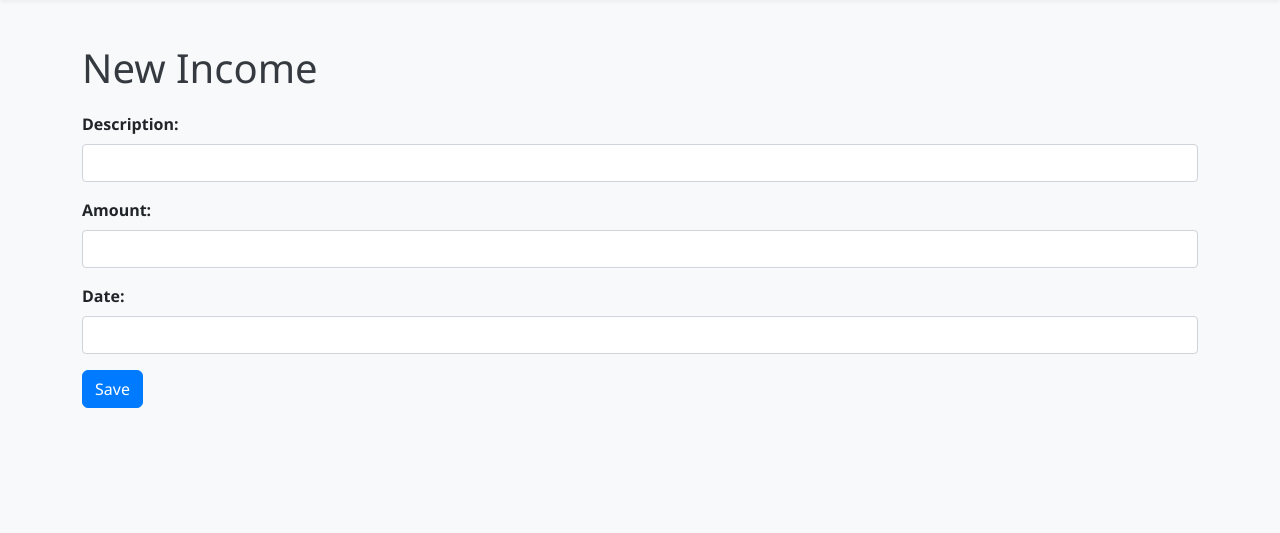
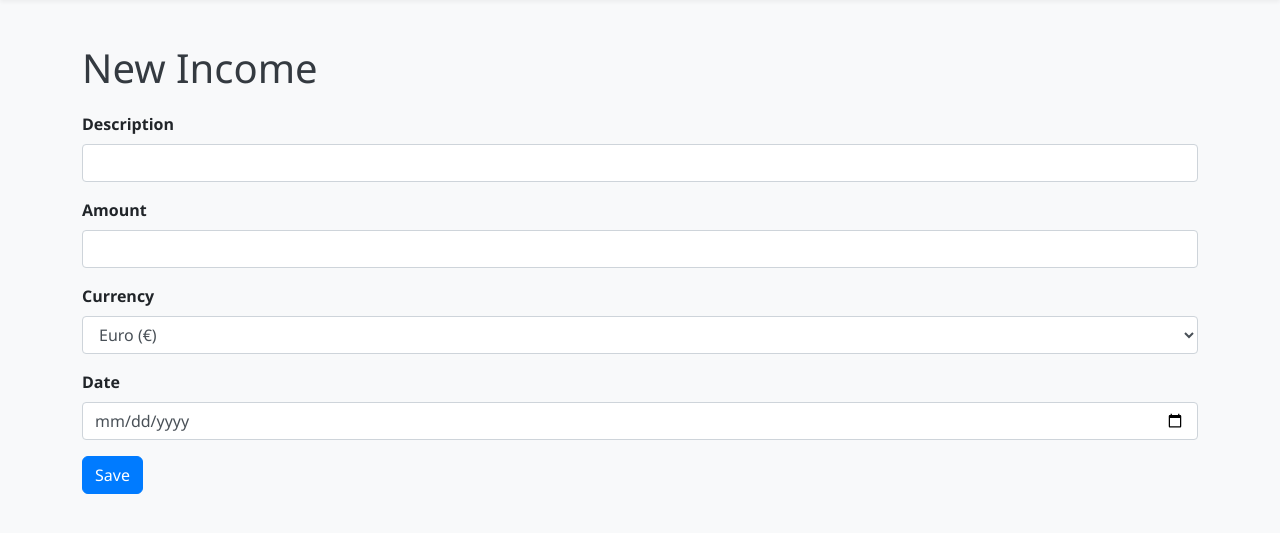
Before and after one commit to akimchik/homaaccountant, a Django app: page /incomes/new/ in a window 1280 px wide. Shown: the part 56-589 px from the top of the page. Run offline with Django 5.2, Linux system fonts and the light colour scheme; the visitor is signed in with stand-in values (Sample User, id 1); some libraries are stand-ins or nearby versions.

Commit message:
v0.0.2 adding date format and currencies

```diff
--- a/expenses/forms.py
+++ b/expenses/forms.py
@@ -1,5 +1,6 @@
+from django import forms
 from django.contrib.auth.forms import UserCreationForm
-from .models import User
+from .models import User, Expense, Income, RecurringExpense
 
 # Custom form for user creation, extending Django's built-in UserCreationForm.
 # This form is used to allow users to sign up with an additional 'role' field.
@@ -9,3 +10,31 @@ class CustomUserCreationForm(UserCreationForm):
         model = User
         # Includes all default fields from UserCreationForm, plus the custom 'role' field.
         fields = UserCreationForm.Meta.fields + ('role',)
+
+# Form for Expense model.
+class ExpenseForm(forms.ModelForm):
+    class Meta:
+        model = Expense
+        fields = ['description', 'amount', 'currency', 'date', 'category']
+        widgets = {
+            'date': forms.DateInput(attrs={'type': 'date'}),
+        }
+
+# Form for Income model.
+class IncomeForm(forms.ModelForm):
+    class Meta:
+        model = Income
+        fields = ['description', 'amount', 'currency', 'date']
+        widgets = {
+            'date': forms.DateInput(attrs={'type': 'date'}),
+        }
+
+# Form for RecurringExpense model.
+class RecurringExpenseForm(forms.ModelForm):
+    class Meta:
+        model = RecurringExpense
+        fields = ['description', 'amount', 'currency', 'frequency', 'start_date', 'end_date']
+        widgets = {
+            'start_date': forms.DateInput(attrs={'type': 'date'}),
+            'end_date': forms.DateInput(attrs={'type': 'date'}),
+        }
--- a/expenses/models.py
+++ b/expenses/models.py
@@ -1,5 +1,15 @@
 from django.db import models
 from django.contrib.auth.models import AbstractUser
+
+# Choices for currency.
+CURRENCY_CHOICES = (
+    ('EUR', 'Euro (€)'),
+    ('USD', 'US Dollar ($)'),
+    ('GBP', 'British Pound (£)'),
+    ('JPY', 'Japanese Yen (¥)'),
+    ('CAD', 'Canadian Dollar (C$)'),
+    ('AUD', 'Australian Dollar (A$)'),
+)
 
 # Custom User model to extend Django's default User with a role field.
 class User(AbstractUser):
@@ -26,6 +36,8 @@ class Expense(models.Model):
     description = models.CharField(max_length=255)
     # The amount of the expense, allowing for decimal values.
     amount = models.DecimalField(max_digits=10, decimal_places=2)
+    # The currency of the expense, defaulting to Euro.
+    currency = models.CharField(max_length=3, choices=CURRENCY_CHOICES, default='EUR')
     # The date when the expense occurred.
     date = models.DateField()
     # Foreign key to the Category model, indicating the category of the expense.
@@ -37,7 +49,7 @@ class Expense(models.Model):
 
     # String representation of the Expense object.
     def __str__(self):
-        return f'{self.description} - {self.amount}'
+        return f'{self.description} - {self.amount} {self.currency}'
 
 # Model to represent individual income entries.
 class Income(models.Model):
@@ -45,6 +57,8 @@ class Income(models.Model):
     description = models.CharField(max_length=255)
     # The amount of the income, allowing for decimal values.
     amount = models.DecimalField(max_digits=10, decimal_places=2)
+    # The currency of the income, defaulting to Euro.
+    currency = models.CharField(max_length=3, choices=CURRENCY_CHOICES, default='EUR')
     # The date when the income was received.
     date = models.DateField()
     # Foreign key to the custom User model, linking the income to a specific user.
@@ -53,7 +67,7 @@ class Income(models.Model):
 
     # String representation of the Income object.
     def __str__(self):
-        return f'{self.description} - {self.amount}'
+        return f'{self.description} - {self.amount} {self.currency}'
 
 # Model to represent recurring expenses.
 class RecurringExpense(models.Model):
@@ -61,6 +75,8 @@ class RecurringExpense(models.Model):
     description = models.CharField(max_length=255)
     # The amount of the recurring expense.
     amount = models.DecimalField(max_digits=10, decimal_places=2)
+    # The currency of the recurring expense, defaulting to Euro.
+    currency = models.CharField(max_length=3, choices=CURRENCY_CHOICES, default='EUR')
     # Frequency choices for recurring expenses.
     FREQUENCY_CHOICES = (
         ('daily', 'Daily'),
@@ -79,4 +95,4 @@ class RecurringExpense(models.Model):
 
     # String representation of the RecurringExpense object.
     def __str__(self):
-        return f'{self.description} ({self.amount} {self.frequency})'
+        return f'{self.description} ({self.amount} {self.currency} {self.frequency})'
--- a/expenses/templates/expenses/expense_list.html
+++ b/expenses/templates/expenses/expense_list.html
@@ -11,7 +11,7 @@
                     <small>{{ expense.date }} | {{ expense.category }}</small>
                 </div>
                 <div>
-                    <span>${{ expense.amount }}</span>
+                    <span>{{ expense.amount }} {{ expense.currency }}</span>
                     <a href="{% url 'expense-update' expense.pk %}" class="btn btn-secondary btn-sm">Edit</a>
                     <a href="{% url 'expense-delete' expense.pk %}" class="btn btn-danger btn-sm">Delete</a>
                 </div>
--- a/expenses/templates/expenses/income_form.html
+++ b/expenses/templates/expenses/income_form.html
@@ -4,7 +4,18 @@
     <h1>{% if object %}Edit Income{% else %}New Income{% endif %}</h1>
     <form method="post">
         {% csrf_token %}
-        {{ form.as_p }}
+        {% for field in form %}
+            <div class="mb-3">
+                <label for="{{ field.id_for_label }}" class="form-label">{{ field.label }}</label>
+                {{ field }}
+                {% if field.help_text %}
+                    <div class="form-text">{{ field.help_text }}</div>
+                {% endif %}
+                {% for error in field.errors %}
+                    <div class="alert alert-danger">{{ error }}</div>
+                {% endfor %}
+            </div>
+        {% endfor %}
         <button type="submit" class="btn btn-primary">Save</button>
     </form>
 {% endblock %}
--- a/expenses/templates/expenses/income_list.html
+++ b/expenses/templates/expenses/income_list.html
@@ -11,7 +11,7 @@
                     <small>{{ income.date }}</small>
                 </div>
                 <div>
-                    <span>${{ income.amount }}</span>
+                    <span>{{ income.amount }} {{ income.currency }}</span>
                     <a href="{% url 'income-update' income.pk %}" class="btn btn-secondary btn-sm">Edit</a>
                     <a href="{% url 'income-delete' income.pk %}" class="btn btn-danger btn-sm">Delete</a>
                 </div>
--- a/expenses/templates/expenses/recurringexpense_list.html
+++ b/expenses/templates/expenses/recurringexpense_list.html
@@ -8,7 +8,7 @@
             <li class="list-group-item d-flex justify-content-between align-items-center">
                 <div>
                     <strong>{{ recurring_expense.description }}</strong><br>
-                    <small>{{ recurring_expense.amount }} | {{ recurring_expense.frequency }} | {{ recurring_expense.start_date }}{% if recurring_expense.end_date %} - {{ recurring_expense.end_date }}{% endif %}</small>
+                    <small>{{ recurring_expense.amount }} {{ recurring_expense.currency }} | {{ recurring_expense.frequency }} | {{ recurring_expense.start_date }}{% if recurring_expense.end_date %} - {{ recurring_expense.end_date }}{% endif %}</small>
                 </div>
                 <div>
                     <a href="{% url 'recurringexpense-update' recurring_expense.pk %}" class="btn btn-secondary btn-sm">Edit</a>
--- a/expenses/views.py
+++ b/expenses/views.py
@@ -3,7 +3,7 @@ from django.views.generic import ListView, CreateView, UpdateView, DeleteView, T
 from django.contrib.auth.mixins import LoginRequiredMixin, UserPassesTestMixin
 from .models import Expense, Category, Income, RecurringExpense
 from django.urls import reverse_lazy
-from .forms import CustomUserCreationForm
+from .forms import CustomUserCreationForm, ExpenseForm, IncomeForm, RecurringExpenseForm
 import json
 from django.db.models import Sum
 from datetime import datetime, timedelta
@@ -141,7 +141,7 @@ class ExpenseListView(LoginRequiredMixin, ListView):
 # Create view for expenses, accessible only to logged-in users.
 class ExpenseCreateView(LoginRequiredMixin, CreateView):
     model = Expense  # Specifies the model to use.
-    fields = ['description', 'amount', 'date', 'category']  # Fields to be displayed in the form.
+    form_class = ExpenseForm # Use the custom form
     template_name = 'expenses/expense_form.html'  # Template for the expense creation form.
     success_url = reverse_lazy('expense-list')  # Redirects to the expense list upon successful creation.
 
@@ -153,7 +153,7 @@ class ExpenseCreateView(LoginRequiredMixin, CreateView):
 # Update view for expenses, accessible only to the owner of the expense.
 class ExpenseUpdateView(LoginRequiredMixin, UserPassesTestMixin, UpdateView):
     model = Expense  # Specifies the model to use.
-    fields = ['description', 'amount', 'date', 'category']  # Fields to be displayed in the form.
+    form_class = ExpenseForm # Use the custom form
     template_name = 'expenses/expense_form.html'  # Template for the expense update form.
     success_url = reverse_lazy('expense-list')  # Redirects to the expense list upon successful update.
 
@@ -187,7 +187,7 @@ class IncomeListView(LoginRequiredMixin, ListView):
 # Create view for incomes, accessible only to logged-in users.
 class IncomeCreateView(LoginRequiredMixin, CreateView):
     model = Income  # Specifies the model to use.
-    fields = ['description', 'amount', 'date']  # Fields to be displayed in the form.
+    form_class = IncomeForm # Use the custom form
     template_name = 'expenses/income_form.html'  # Template for the income creation form.
     success_url = reverse_lazy('income-list')  # Redirects to the income list upon successful creation.
 
@@ -199,7 +199,7 @@ class IncomeCreateView(LoginRequiredMixin, CreateView):
 # Update view for incomes, accessible only to the owner of the income.
 class IncomeUpdateView(LoginRequiredMixin, UserPassesTestMixin, UpdateView):
     model = Income  # Specifies the model to use.
-    fields = ['description', 'amount', 'date']  # Fields to be displayed in the form.
+    form_class = IncomeForm # Use the custom form
     template_name = 'expenses/income_form.html'  # Template for the income update form.
     success_url = reverse_lazy('income-list')  # Redirects to the income list upon successful update.
 
@@ -231,7 +231,7 @@ class RecurringExpenseListView(LoginRequiredMixin, ListView):
 # Create view for recurring expenses, accessible only to logged-in users.
 class RecurringExpenseCreateView(LoginRequiredMixin, CreateView):
     model = RecurringExpense
-    fields = ['description', 'amount', 'frequency', 'start_date', 'end_date']
+    form_class = RecurringExpenseForm # Use the custom form
     template_name = 'expenses/recurringexpense_form.html'
     success_url = reverse_lazy('recurringexpense-list')
 
@@ -242,7 +242,7 @@ class RecurringExpenseCreateView(LoginRequiredMixin, CreateView):
 # Update view for recurring expenses, accessible only to the owner.
 class RecurringExpenseUpdateView(LoginRequiredMixin, UserPassesTestMixin, UpdateView):
     model = RecurringExpense
-    fields = ['description', 'amount', 'frequency', 'start_date', 'end_date']
+    form_class = RecurringExpenseForm # Use the custom form
     template_name = 'expenses/recurringexpense_form.html'
     success_url = reverse_lazy('recurringexpense-list')
 
@@ -313,7 +313,7 @@ class ReportView(LoginRequiredMixin, TemplateView):
         context['categories'] = Category.objects.all()  # All categories for the filter dropdown.
         context['selected_category'] = int(category_id) if category_id else ''  # Retains selected category in filter.
         context['start_date'] = start_date_str if start_date_str else start_date.strftime('%Y-%m-%d')  # Retains start date.
-        context['end_date'] = end_date_str if end_date_str else end_date.strftime('%Y-%m-%d')  # Retains end date.
+        context['end_date'] = end_date_str if end_date_str else end_of_month.strftime('%Y-%m-%d')  # Retains end date.
 
         # Generates an alert if expenses exceed income.
         if total_expenses > total_incomes:
```
Also changed, not shown: expenses/templates/expenses/dashboard.html (+7 -7 lines), expenses/templates/expenses/expense_form.html (+12 -1 lines), expenses/templates/expenses/recurringexpense_form.html (+12 -1 lines), expenses/templates/expenses/report.html (+5 -5 lines), expenses/migrations/0003_expense_currency_income_currency_and_more.py (added).
